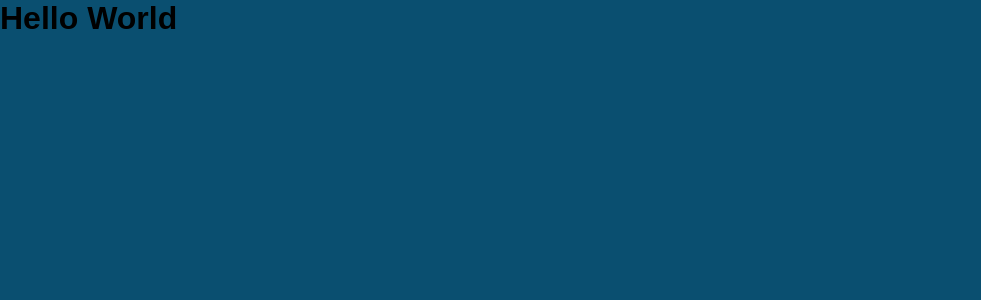
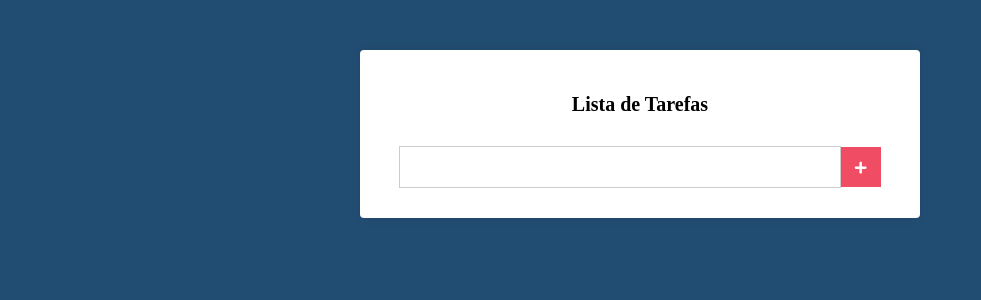
Before and after one commit to Euclides-Marques/ListaTarefas-React, a React (Create React App) app: page / in a window 1280 px wide. Shown: the top 300 px of the page, without its empty margins (0-981 px from the left). Built offline with nearby package versions, Linux system fonts and the light colour scheme.

Commit message:
feat: Criando estilização do formulário

```diff
--- a/eslint.config.mjs
+++ b/eslint.config.mjs
@@ -30,6 +30,7 @@
     },
   },
   rules: {
-    'react/react-in-jsx-scope': 'off',
+    'react/jsx-filename-extension': 0,
+    'react/state-in-constructor': 0
   },
 };
--- a/package.json
+++ b/package.json
@@ -9,6 +9,8 @@
     "@testing-library/user-event": "^13.5.0",
     "react": "^19.1.1",
     "react-dom": "^19.1.1",
+    "react-icon": "^1.0.0",
+    "react-icons": "^5.5.0",
     "react-scripts": "5.0.1",
     "web-vitals": "^2.1.4"
   },
--- a/src/App.js
+++ b/src/App.js
@@ -1,6 +1,6 @@
-import React from "react";
-import './App.css';
+import React from "react"
+import Main from "./components/main"
 
 export default function App() {
-  return <h1>Hello World</h1>
+  return <Main />
 }
--- /dev/null
+++ b/src/components/main.css
@@ -0,0 +1,43 @@
+body {
+  background: #224d72;
+}
+
+.main {
+  background: #FFF;
+  padding: 30px;
+  margin: 50px auto;
+  max-width: 500px;
+  border-radius: 4px;
+  box-shadow: 0 0 10px rgba(0, 0, 0, 0.1);
+}
+
+.main h1 {
+  font-size: 20px;
+  text-align: center;
+}
+
+.form {
+  margin-top: 30px;
+  display: flex;
+  align-items: center;
+  justify-content: center;
+}
+
+.form input[type="text"]{
+  height: 40px;
+  padding: 0 20px;
+  font-size: 20px;
+  border: 1px solid #CCC;
+  min-width: 80%;
+}
+
+.form button[type="submit"]{
+  border: none;
+  height: 40px;
+  width: 40px;
+  background: #f04c64;
+  color: #FFF;
+  display: flex;
+  align-items: center;
+  justify-content: center;
+}
--- /dev/null
+++ b/src/components/main.js
@@ -0,0 +1,36 @@
+import React, { Component } from "react";
+import './main.css';
+import { FaPlus } from 'react-icons/fa';
+
+export default class main extends Component {
+  state = {
+    novaTarefa: '',
+  };
+
+  handleChange = (e) => {
+    this.setState({
+      novaTarefa: e.target.value,
+    });
+  }
+
+  render() {
+    const { novaTarefa } = this.state;
+
+    return (
+      <div className="main">
+        <h1>Lista de Tarefas</h1>
+
+        <form className="form" action="#">
+          <input
+            onChange={this.handleChange}
+            type="text"
+            value={novaTarefa}
+          />
+          <button type="submit">
+            <FaPlus />
+          </button>
+        </form>
+      </div>
+    );
+  }
+}
```
Also changed, not shown: public/index.html (line endings or trailing spaces), 1 other file (tests, documents, lock files or other folders).
